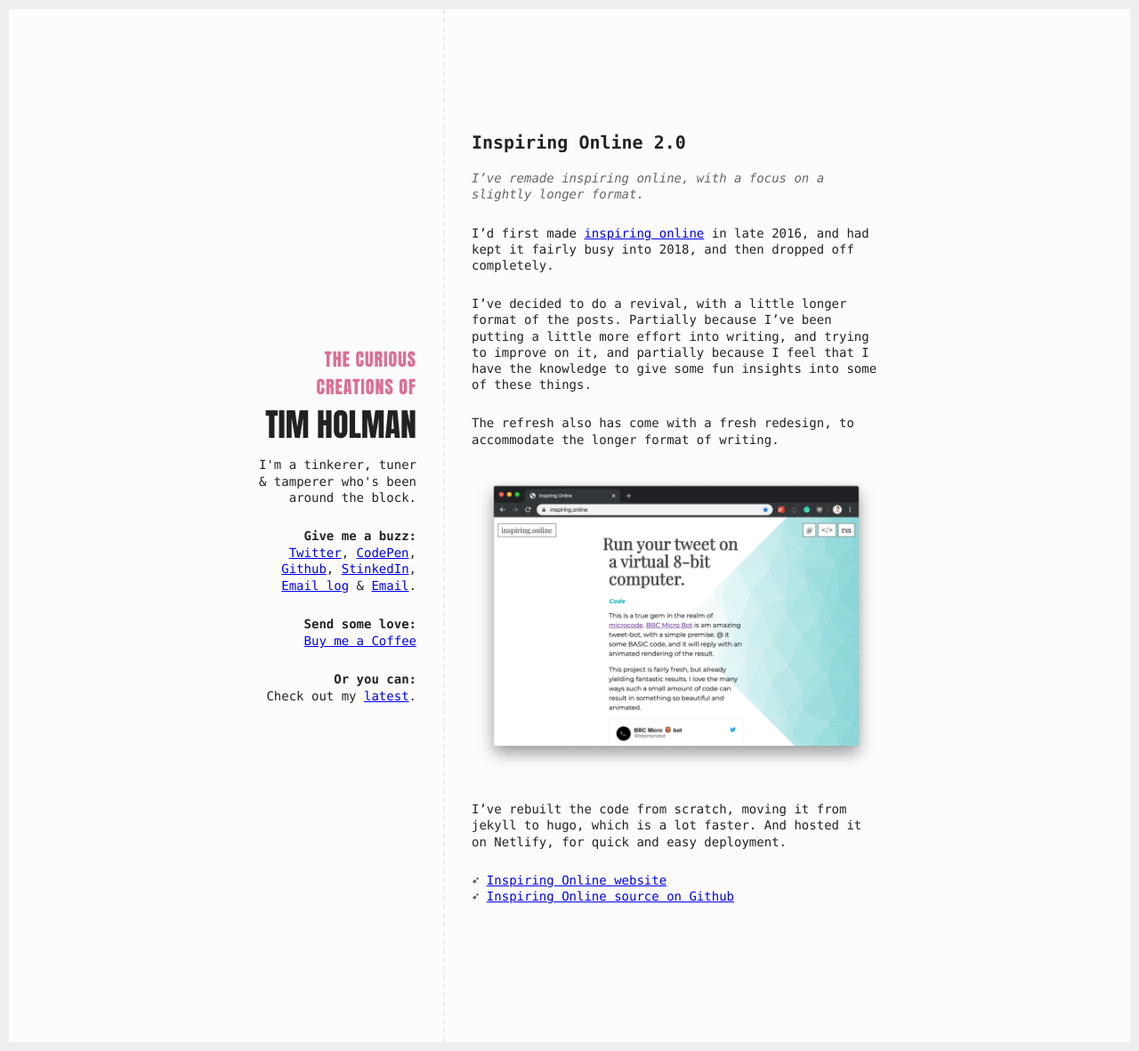
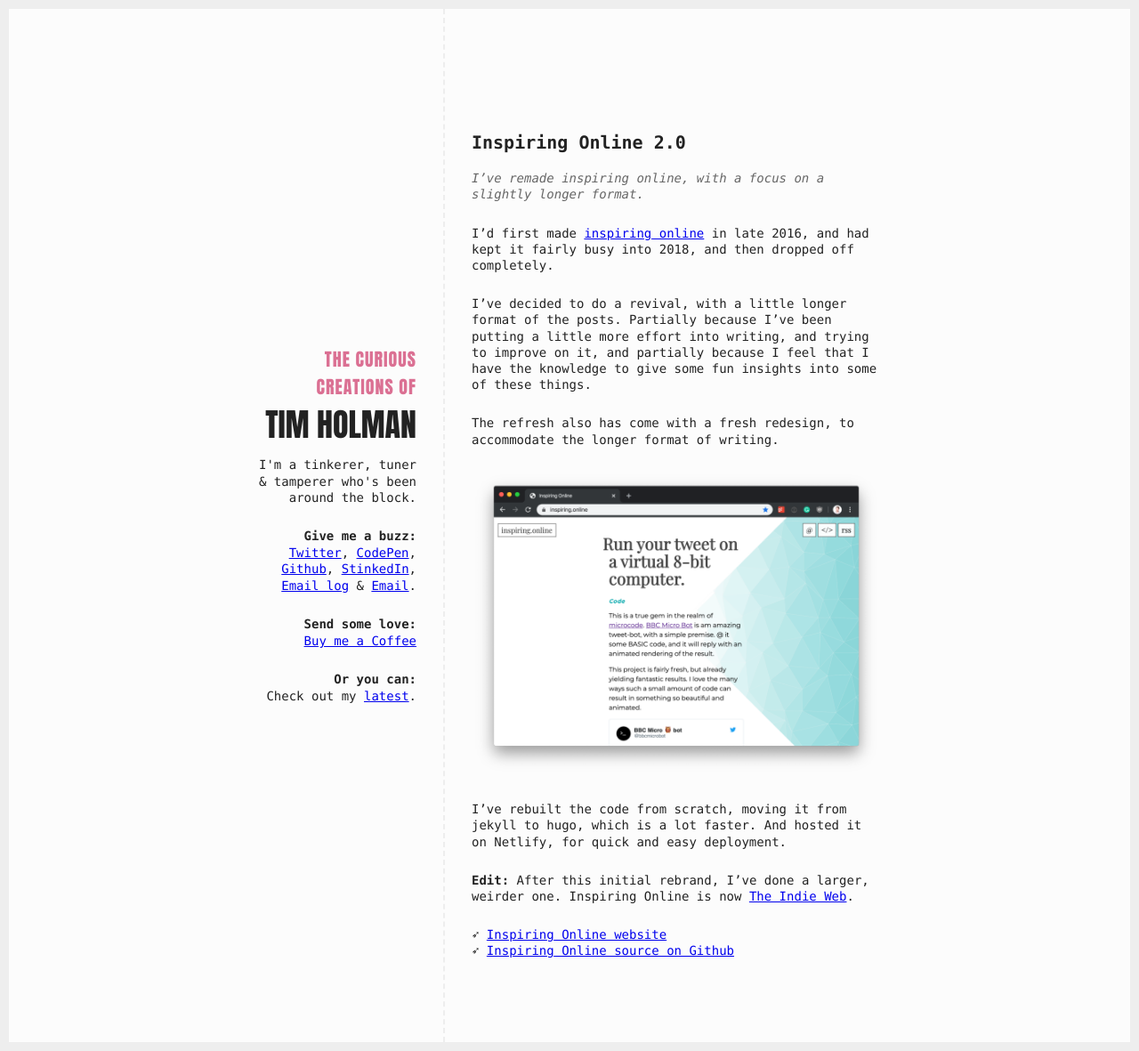
Before and after one commit to tholman/tholman-blog, a Jekyll site: the page built from _posts/2020-02-02-inspiring-online-two.md, in a window 1280 px wide. Shown: the whole page at 89% size. Built offline with Jekyll 4.4.1, drawn with Linux system fonts in a browser that asks for light colours.

```diff
--- a/_posts/2020-02-02-inspiring-online-two.md
+++ b/_posts/2020-02-02-inspiring-online-two.md
@@ -17,5 +17,7 @@ The refresh also has come with a fresh redesign, to accommodate the longer forma
 
 I've rebuilt the code from scratch, moving it from jekyll to hugo, which is a lot faster. And hosted it on Netlify, for quick and easy deployment.
 
+**Edit:** After this initial rebrand, I've done a larger, weirder one. Inspiring Online is now [The Indie Web](https://theindieweb.com).
+
 ➶ [Inspiring Online website](http://inspiring.online)
-➶ [Inspiring Online source on Github](https://github.com/tholman/inspiring-online)
+➶ [Inspiring Online source on Github](https://github.com/tholman/theindieweb)
```
Also changed, not shown: _posts/2016-05-01-overscroll.md (+2 -2 lines), _posts/2016-09-01-inspiring-online.md (+3 -1 lines), _posts/2019-12-01-binary-music-player.md (+0 -1 lines), _posts/2020-01-01-generative-artistry-podcast.md (+4 -4 lines), _posts/2020-07-18-mosquito-js-talk.md (added, +22 -0 lines).
